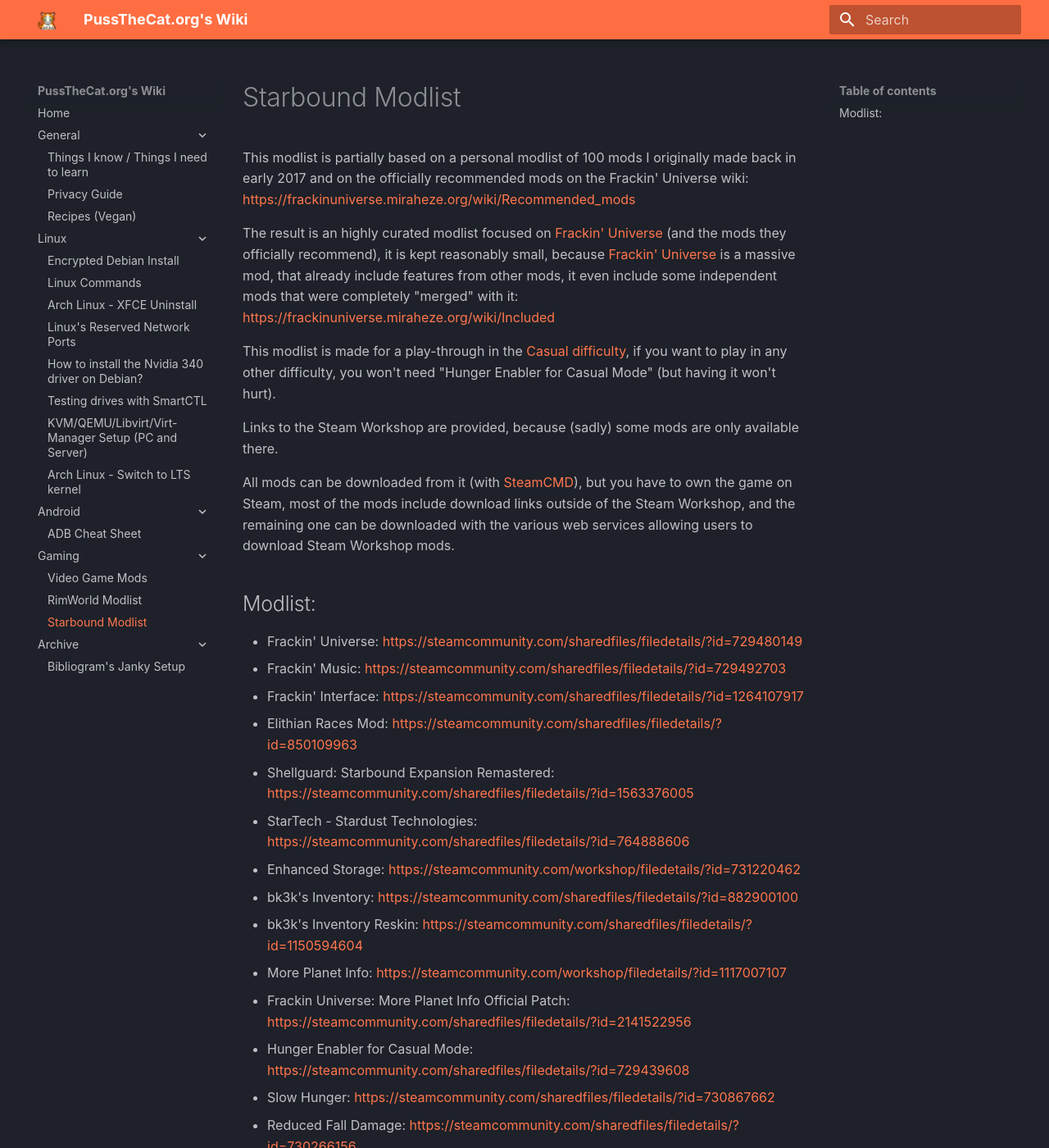
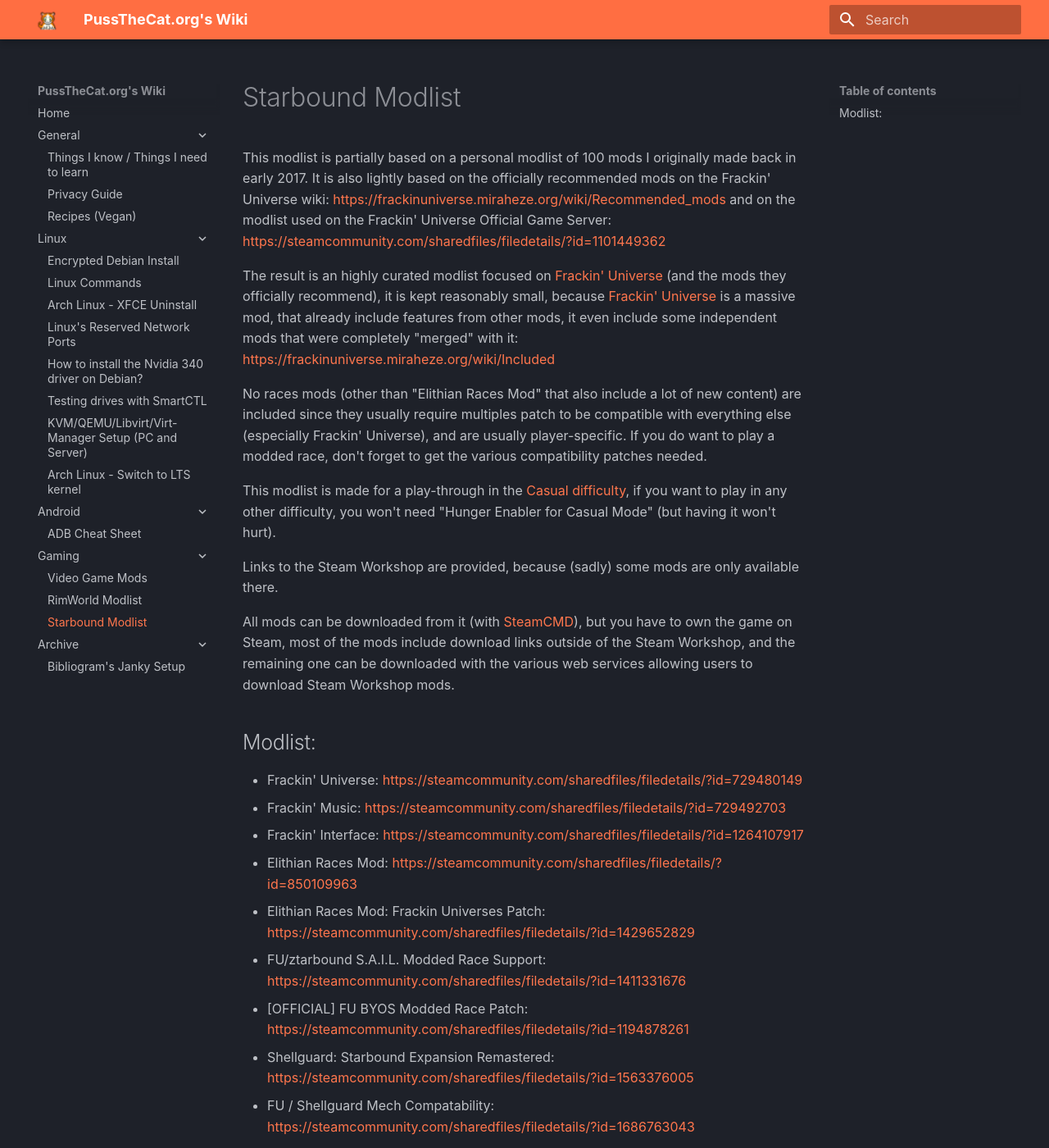
Before and after one commit to TheFrenchGhosty/wiki.thefrenchghosty.me, an MkDocs documentation site: the page built from docs/gaming/starbound-modlist.md, in a window 1280 px wide and 1400 px high. Shown: the whole window at 82% size. Built offline with MkDocs 1.6.1 and Material for MkDocs 9.7.7, drawn with Linux system fonts in a browser that asks for light colours; some of the changed text lies outside the part shown.

Commit message:
Update the Starbound modlist

```diff
--- a/docs/gaming/starbound-modlist.md
+++ b/docs/gaming/starbound-modlist.md
@@ -1,6 +1,8 @@
-This modlist is partially based on a personal modlist of 100 mods I originally made back in early 2017 and on the officially recommended mods on the Frackin' Universe wiki: https://frackinuniverse.miraheze.org/wiki/Recommended_mods
+This modlist is partially based on a personal modlist of 100 mods I originally made back in early 2017. It is also lightly based on the officially recommended mods on the Frackin' Universe wiki: https://frackinuniverse.miraheze.org/wiki/Recommended_mods and on the modlist used on the Frackin' Universe Official Game Server: https://steamcommunity.com/sharedfiles/filedetails/?id=1101449362
 
 The result is an highly curated modlist focused on [Frackin' Universe](https://frackinuniverse.miraheze.org/wiki/Main_Page) (and the mods they officially recommend), it is kept reasonably small, because [Frackin' Universe](https://frackinuniverse.miraheze.org/wiki/Main_Page) is a massive mod, that already include features from other mods, it even include some independent mods that were completely "merged" with it: https://frackinuniverse.miraheze.org/wiki/Included
+
+No races mods (other than "Elithian Races Mod" that also include a lot of new content) are included since they usually require multiples patch to be compatible with everything else (especially Frackin' Universe), and are usually player-specific. If you do want to play a modded race, don't forget to get the various compatibility patches needed.
 
 This modlist is made for a play-through in the [Casual difficulty](https://starbounder.org/Difficulty_Mode), if you want to play in any other difficulty, you won't need "Hunger Enabler for Casual Mode" (but having it won't hurt).
 
@@ -15,13 +17,21 @@
 - Frackin' Music: https://steamcommunity.com/sharedfiles/filedetails/?id=729492703
 - Frackin' Interface: https://steamcommunity.com/sharedfiles/filedetails/?id=1264107917
 - Elithian Races Mod: https://steamcommunity.com/sharedfiles/filedetails/?id=850109963
+- Elithian Races Mod: Frackin Universes Patch: https://steamcommunity.com/sharedfiles/filedetails/?id=1429652829
+- FU/ztarbound S.A.I.L. Modded Race Support: https://steamcommunity.com/sharedfiles/filedetails/?id=1411331676
+- [OFFICIAL] FU BYOS Modded Race Patch: https://steamcommunity.com/sharedfiles/filedetails/?id=1194878261
 - Shellguard: Starbound Expansion Remastered: https://steamcommunity.com/sharedfiles/filedetails/?id=1563376005
+- FU / Shellguard Mech Compatability: https://steamcommunity.com/sharedfiles/filedetails/?id=1686763043
+- Enhanced Storage Patch: https://steamcommunity.com/sharedfiles/filedetails/?id=2155713859
+- Stardust Core: https://steamcommunity.com/sharedfiles/filedetails/?id=764887546
 - StarTech - Stardust Technologies: https://steamcommunity.com/sharedfiles/filedetails/?id=764888606
 - Enhanced Storage: https://steamcommunity.com/workshop/filedetails/?id=731220462
 - bk3k's Inventory: https://steamcommunity.com/sharedfiles/filedetails/?id=882900100
 - bk3k's Inventory Reskin: https://steamcommunity.com/sharedfiles/filedetails/?id=1150594604
 - More Planet Info: https://steamcommunity.com/workshop/filedetails/?id=1117007107
 - Frackin Universe: More Planet Info Official Patch: https://steamcommunity.com/sharedfiles/filedetails/?id=2141522956
+- More Planet Info - FU Patch: https://steamcommunity.com/sharedfiles/filedetails/?id=1639501560
+- [More Planet Info] 1.4 Quest Marker Fix: https://steamcommunity.com/sharedfiles/filedetails/?id=1772643711
 - Hunger Enabler for Casual Mode: https://steamcommunity.com/sharedfiles/filedetails/?id=729439608
 - Slow Hunger: https://steamcommunity.com/sharedfiles/filedetails/?id=730867662
 - Reduced Fall Damage: https://steamcommunity.com/sharedfiles/filedetails/?id=730266156
```
Also changed, not shown: other parts of docs/gaming/starbound-modlist.md (+1 -0 lines).
